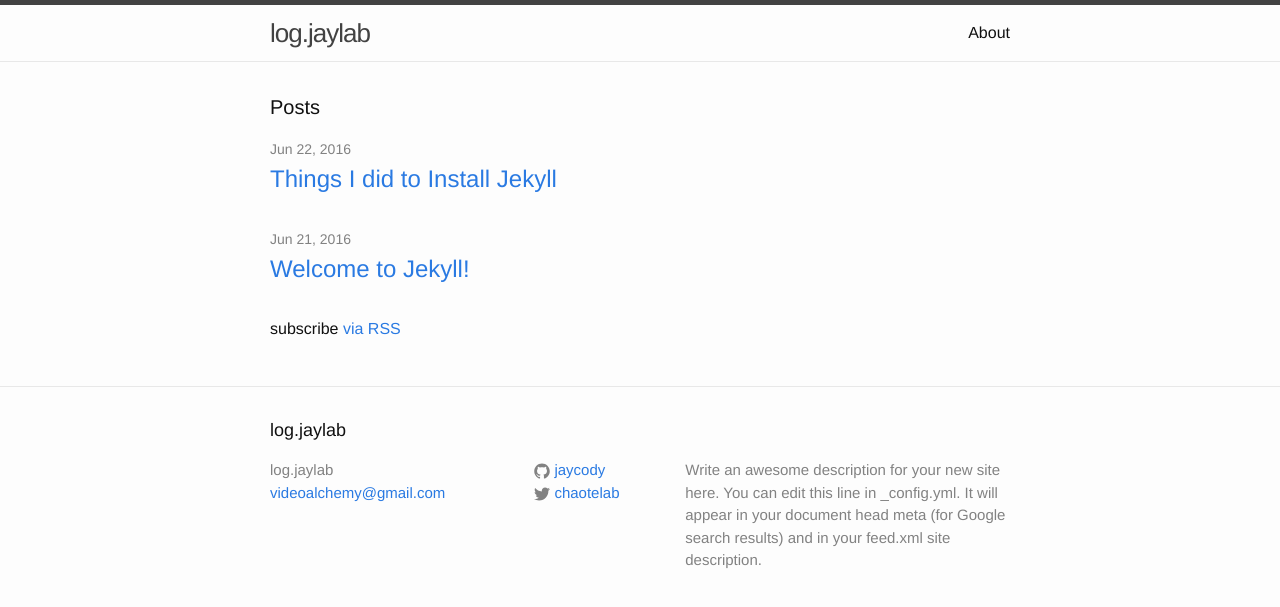
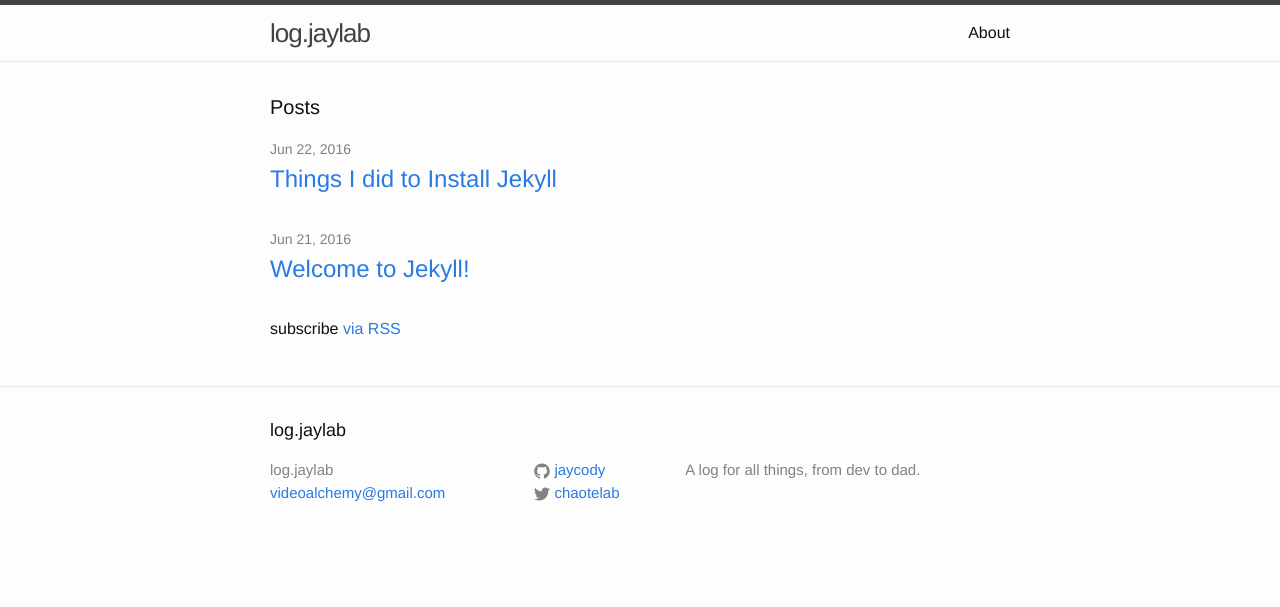
Before and after one commit to jaycody/log.jaylab, a Jekyll site: the page built from index.html, in a window 1280 px wide. Shown: the top 607 px of the page. Built offline with Jekyll 4.4.1, drawn with Linux system fonts in a browser that asks for light colours.

Commit message:
updated description in _config.yml

```diff
--- a/_config.yml
+++ b/_config.yml
@@ -9,11 +9,9 @@
 title: log.jaylab
 email: videoalchemy@gmail.com
 description: > # this means to ignore newlines until "baseurl:"
-  Write an awesome description for your new site here. You can edit this
-  line in _config.yml. It will appear in your document head meta (for
-  Google search results) and in your feed.xml site description.
+  A log for all things, from dev to dad.
 baseurl: "" # the subpath of your site, e.g. /blog
-url: "http://yourdomain.com" # the base hostname & protocol for your site
+url: "http://log.jaylab.io" # the base hostname & protocol for your site
 twitter_username: chaotelab
 github_username:  jaycody
 
```
